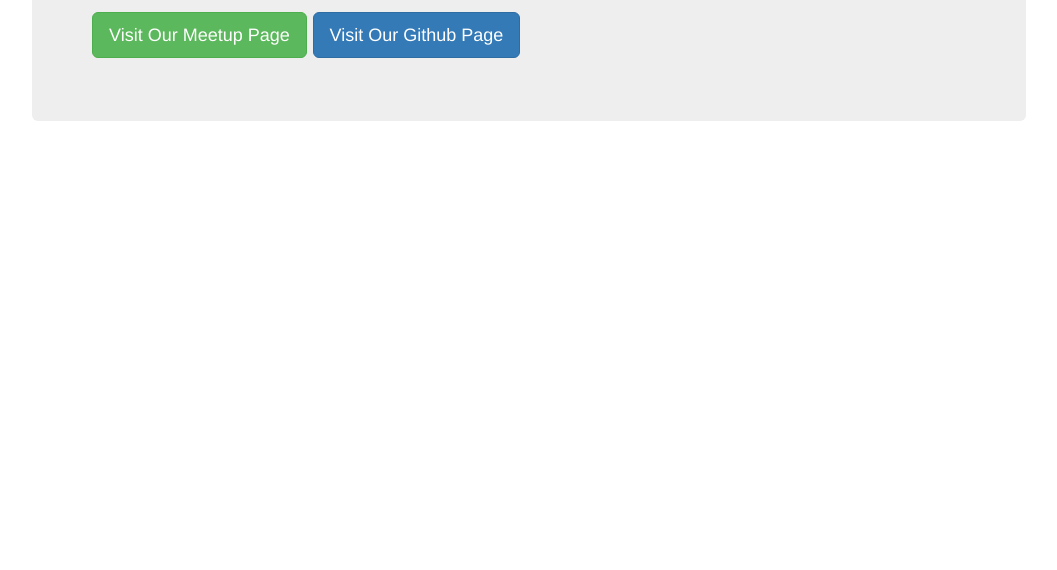
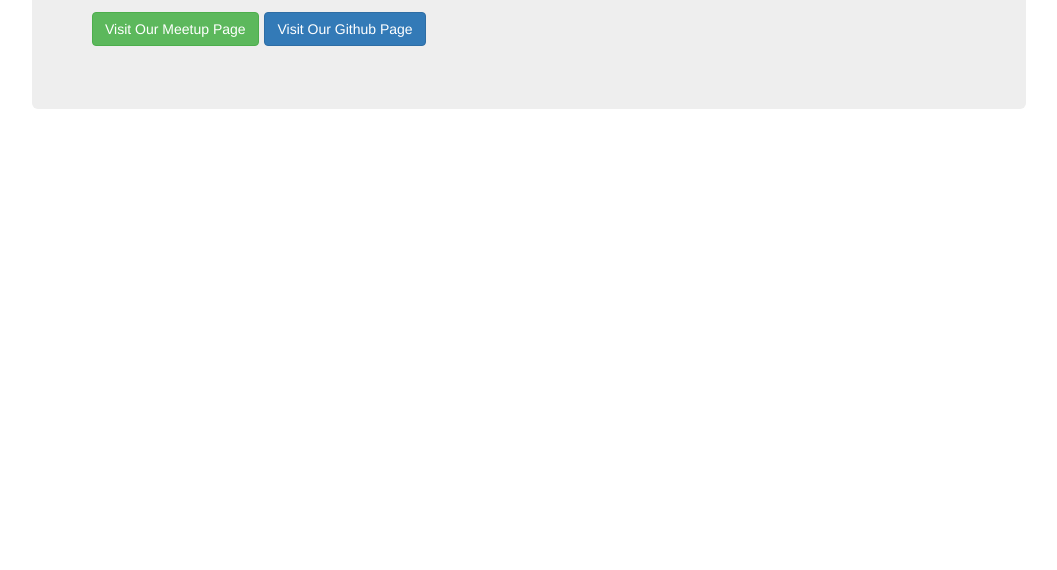
Before and after one commit to djangoclt/djangoclt.github.io, a plain HTML site: page index.html in a window 1280 px wide. Shown: the part 230-800 px from the top of the page, without its empty margins (111-1168 px from the left). Drawn offline with nearby package versions, Linux system fonts and the light colour scheme.

Commit message:
Remove large button class.

```diff
--- a/index.html
+++ b/index.html
@@ -15,8 +15,8 @@
       <h1>Charlotte Django Meetup</h1>
       <p>Temporary page while we build our Django project.</p>
       <p>
-        <a class="btn btn-success btn-lg" href="https://www.meetup.com/Charlotte-Django-Meetup/" role="button" target="_blank">Visit Our Meetup Page</a>
-        <a class="btn btn-primary btn-lg" href="https://github.com/djangoclt" role="button" target="_blank">Visit Our Github Page</a>
+        <a class="btn btn-success" href="https://www.meetup.com/Charlotte-Django-Meetup/" role="button" target="_blank">Visit Our Meetup Page</a>
+        <a class="btn btn-primary" href="https://github.com/djangoclt" role="button" target="_blank">Visit Our Github Page</a>
       </p>
     </div>
   </div>
```
